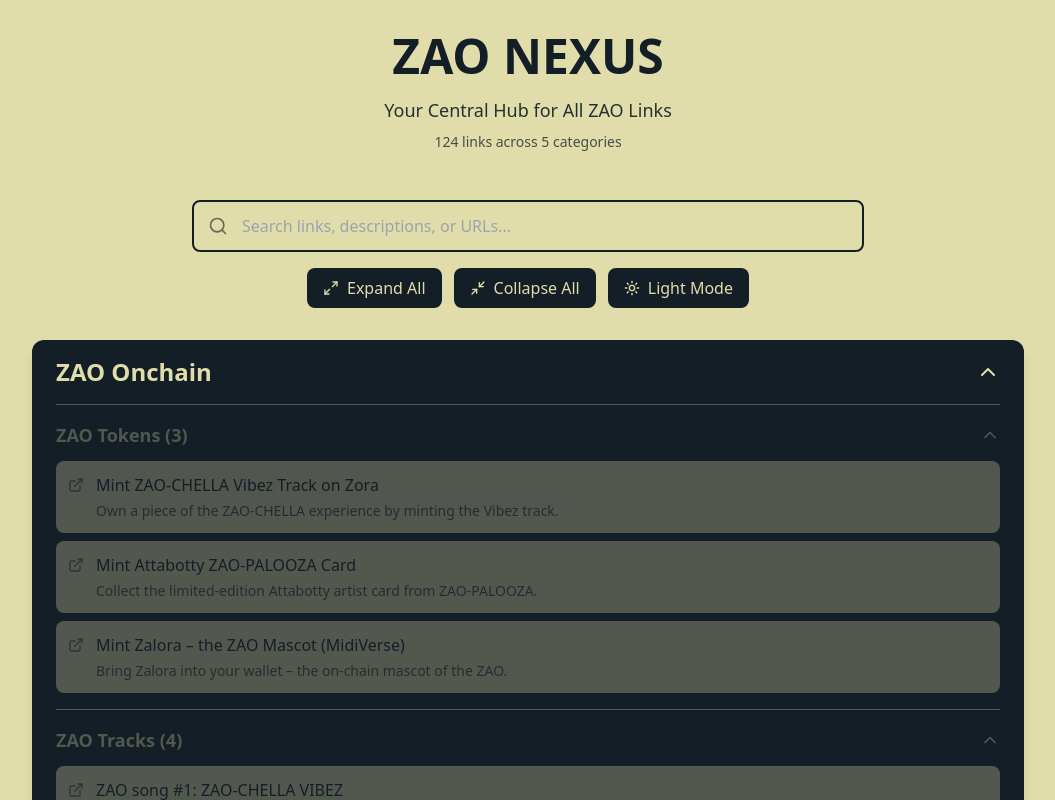
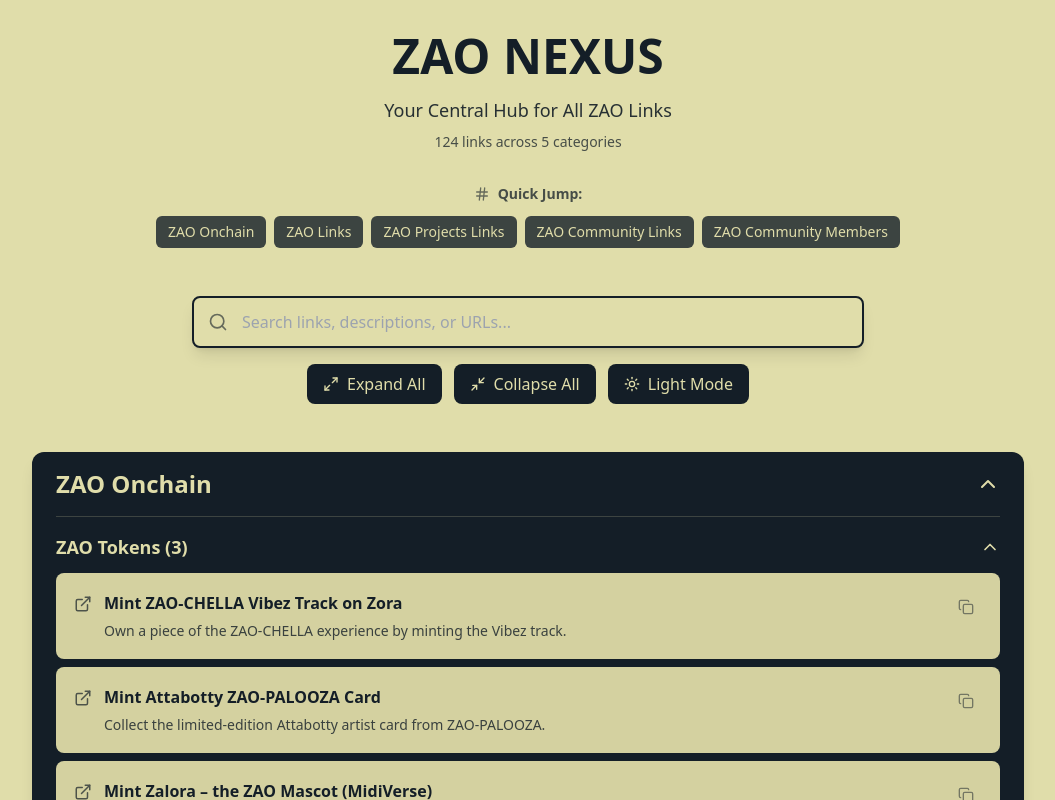
Before and after one commit to bettercallzaal/ZAONEXUS, a Next.js app: page / in a window 1280 px wide. Both pictures are taken after a click on the button "Expand All". Shown: the top 800 px of the page, without its empty margins (112-1167 px from the left). Built offline with nearby package versions, Linux system fonts and the light colour scheme.

Commit message:
Major UX improvements: Fix contrast issues, add sticky search, quick navigation, copy links, better hover states

```diff
--- a/app/globals.css
+++ b/app/globals.css
@@ -7,12 +7,15 @@
   --text-color: #e0ddaa;
   --accent-bg: #e0ddaa;
   --accent-text: #141e27;
+  --hover-border: #e0ddaa;
+  --link-bg: #1a2834;
 }
 
 body {
   background-color: var(--bg-color);
   color: var(--text-color);
   transition: background-color 0.3s ease, color 0.3s ease;
+  scroll-behavior: smooth;
 }
 
 .dark-mode {
@@ -20,6 +23,8 @@
   --text-color: #141e27;
   --accent-bg: #141e27;
   --accent-text: #e0ddaa;
+  --hover-border: #141e27;
+  --link-bg: #d4d1a0;
 }
 
 .fade-in {
@@ -41,3 +46,15 @@
   background: var(--accent-bg);
   color: var(--accent-text);
 }
+
+/* Smooth scroll offset for sticky header */
+.scroll-mt-32 {
+  scroll-margin-top: 8rem;
+}
+
+/* Better focus states for accessibility */
+button:focus-visible,
+a:focus-visible {
+  outline: 2px solid var(--accent-bg);
+  outline-offset: 2px;
+}
--- a/app/page.tsx
+++ b/app/page.tsx
@@ -1,7 +1,7 @@
 'use client';
 
 import { useState, useMemo } from 'react';
-import { Search, ExternalLink, ChevronDown, ChevronUp, Moon, Sun, Maximize2, Minimize2 } from 'lucide-react';
+import { Search, ExternalLink, ChevronDown, ChevronUp, Moon, Sun, Maximize2, Minimize2, Copy, Check, Hash } from 'lucide-react';
 import { linksData, type MainCategory, type Subcategory } from './data/links';
 
 export default function Home() {
@@ -9,6 +9,8 @@
   const [darkMode, setDarkMode] = useState(true);
   const [expandedCategories, setExpandedCategories] = useState<Set<string>>(new Set());
   const [expandedSubcategories, setExpandedSubcategories] = useState<Set<string>>(new Set());
+  const [copiedUrl, setCopiedUrl] = useState<string | null>(null);
+  const [isSearchSticky, setIsSearchSticky] = useState(false);
 
   const totalLinks = useMemo(() => {
     return linksData.reduce((total, category) => {
@@ -78,11 +80,28 @@
     setExpandedSubcategories(new Set());
   };
 
+  const copyToClipboard = async (url: string) => {
+    try {
+      await navigator.clipboard.writeText(url);
+      setCopiedUrl(url);
+      setTimeout(() => setCopiedUrl(null), 2000);
+    } catch (err) {
+      console.error('Failed to copy:', err);
+    }
+  };
+
+  const scrollToCategory = (categoryId: string) => {
+    const element = document.getElementById(categoryId);
+    if (element) {
+      element.scrollIntoView({ behavior: 'smooth', block: 'start' });
+    }
+  };
+
   return (
     <div className={darkMode ? 'dark-mode' : ''}>
       <div className="min-h-screen transition-colors duration-300" style={{ backgroundColor: 'var(--bg-color)', color: 'var(--text-color)' }}>
         <div className="max-w-5xl mx-auto px-4 py-8">
-          <header className="text-center mb-12 fade-in">
+          <header className="text-center mb-8 fade-in">
             <h1 className="text-5xl font-bold mb-4" style={{ color: 'var(--text-color)' }}>
               ZAO NEXUS
             </h1>
@@ -92,7 +111,31 @@
             </p>
           </header>
 
-          <div className="mb-8 space-y-4">
+          {/* Quick Navigation */}
+          <div className="mb-8 fade-in">
+            <div className="flex items-center gap-2 mb-3 justify-center">
+              <Hash size={16} className="opacity-60" />
+              <span className="text-sm font-semibold opacity-75">Quick Jump:</span>
+            </div>
+            <div className="flex flex-wrap justify-center gap-2">
+              {linksData.map((cat) => (
+                <button
+                  key={cat.mainCategory}
+                  onClick={() => scrollToCategory(cat.mainCategory.toLowerCase().replace(/\s+/g, '-'))}
+                  className="px-3 py-1.5 text-sm rounded-md transition-all duration-200 hover:scale-105"
+                  style={{
+                    backgroundColor: 'var(--accent-bg)',
+                    color: 'var(--accent-text)',
+                    opacity: 0.8,
+                  }}
+                >
+                  {cat.mainCategory}
+                </button>
+              ))}
+            </div>
+          </div>
+
+          <div className="mb-8 space-y-4 sticky top-0 z-50 py-4" style={{ backgroundColor: 'var(--bg-color)' }}>
             <div className="relative max-w-2xl mx-auto">
               <Search className="absolute left-4 top-1/2 transform -translate-y-1/2 opacity-60" size={20} />
               <input
@@ -100,7 +143,7 @@
                 placeholder="Search links, descriptions, or URLs..."
                 value={searchQuery}
                 onChange={(e) => setSearchQuery(e.target.value)}
-                className="w-full pl-12 pr-4 py-3 rounded-lg border-2 transition-all duration-200 focus:outline-none focus:ring-2"
+                className="w-full pl-12 pr-4 py-3 rounded-lg border-2 transition-all duration-200 focus:outline-none focus:ring-2 shadow-lg"
                 style={{
                   backgroundColor: 'var(--bg-color)',
                   color: 'var(--text-color)',
@@ -150,7 +193,8 @@
             {filteredData.map((category, idx) => (
               <div
                 key={category.mainCategory}
-                className="rounded-xl shadow-lg overflow-hidden transition-all duration-300 fade-in"
+                id={category.mainCategory.toLowerCase().replace(/\s+/g, '-')}
+                className="rounded-xl shadow-lg overflow-hidden transition-all duration-300 fade-in scroll-mt-32"
                 style={{
                   backgroundColor: 'var(--accent-bg)',
                   color: 'var(--accent-text)',
@@ -174,7 +218,7 @@
                     {category.subcategories.map((sub) => {
                       const subKey = `${category.mainCategory}-${sub.subTitle}`;
                       return (
-                        <div key={subKey} className="border-t pt-4" style={{ borderColor: 'var(--accent-text)', opacity: 0.3 }}>
+                        <div key={subKey} className="border-t pt-4" style={{ borderColor: 'rgba(224, 221, 170, 0.2)' }}>
                           <button
                             onClick={() => toggleSubcategory(subKey)}
                             className="w-full flex items-center justify-between mb-3 hover:opacity-80 transition-opacity"
@@ -193,28 +237,51 @@
                             <ul className="space-y-2">
                               {sub.links.map((link, linkIdx) => (
                                 <li key={linkIdx} className="group">
-                                  <a
-                                    href={link.url}
-                                    target="_blank"
-                                    rel="noopener noreferrer"
-                                    className="flex items-start gap-3 p-3 rounded-lg transition-all duration-200 hover:scale-[1.02]"
+                                  <div
+                                    className="flex items-start gap-3 p-4 rounded-lg transition-all duration-200 hover:shadow-md border-2"
                                     style={{
-                                      backgroundColor: 'var(--bg-color)',
-                                      color: 'var(--text-color)',
+                                      backgroundColor: 'var(--link-bg)',
+                                      borderColor: 'transparent',
+                                    }}
+                                    onMouseEnter={(e) => {
+                                      e.currentTarget.style.borderColor = 'var(--accent-bg)';
+                                      e.currentTarget.style.transform = 'translateX(4px)';
+                                    }}
+                                    onMouseLeave={(e) => {
+                                      e.currentTarget.style.borderColor = 'transparent';
+                                      e.currentTarget.style.transform = 'translateX(0)';
                                     }}
                                   >
-                                    <ExternalLink size={16} className="mt-1 flex-shrink-0 opacity-60" />
+                                    <ExternalLink size={18} className="mt-1 flex-shrink-0" style={{ color: 'var(--text-color)', opacity: 0.7 }} />
                                     <div className="flex-1 min-w-0">
-                                      <div className="font-medium group-hover:underline">
+                                      <a
+                                        href={link.url}
+                                        target="_blank"
+                                        rel="noopener noreferrer"
+                                        className="font-semibold group-hover:underline block"
+                                        style={{ color: 'var(--text-color)' }}
+                                      >
                                         {link.title}
-                                      </div>
+                                      </a>
                                       {link.description && (
-                                        <div className="text-sm opacity-75 mt-1">
+                                        <div className="text-sm mt-1.5" style={{ color: 'var(--text-color)', opacity: 0.8 }}>
                                           {link.description}
                                         </div>
                                       )}
                                     </div>
-                                  </a>
+                                    <button
+                                      onClick={() => copyToClipboard(link.url)}
+                                      className="flex-shrink-0 p-2 rounded-md transition-all duration-200 hover:scale-110"
+                                      style={{
+                                        backgroundColor: copiedUrl === link.url ? 'var(--accent-bg)' : 'transparent',
+                                        color: copiedUrl === link.url ? 'var(--accent-text)' : 'var(--text-color)',
+                                        opacity: copiedUrl === link.url ? 1 : 0.5,
+                                      }}
+                                      title="Copy link"
+                                    >
+                                      {copiedUrl === link.url ? <Check size={16} /> : <Copy size={16} />}
+                                    </button>
+                                  </div>
                                 </li>
                               ))}
                             </ul>
```
